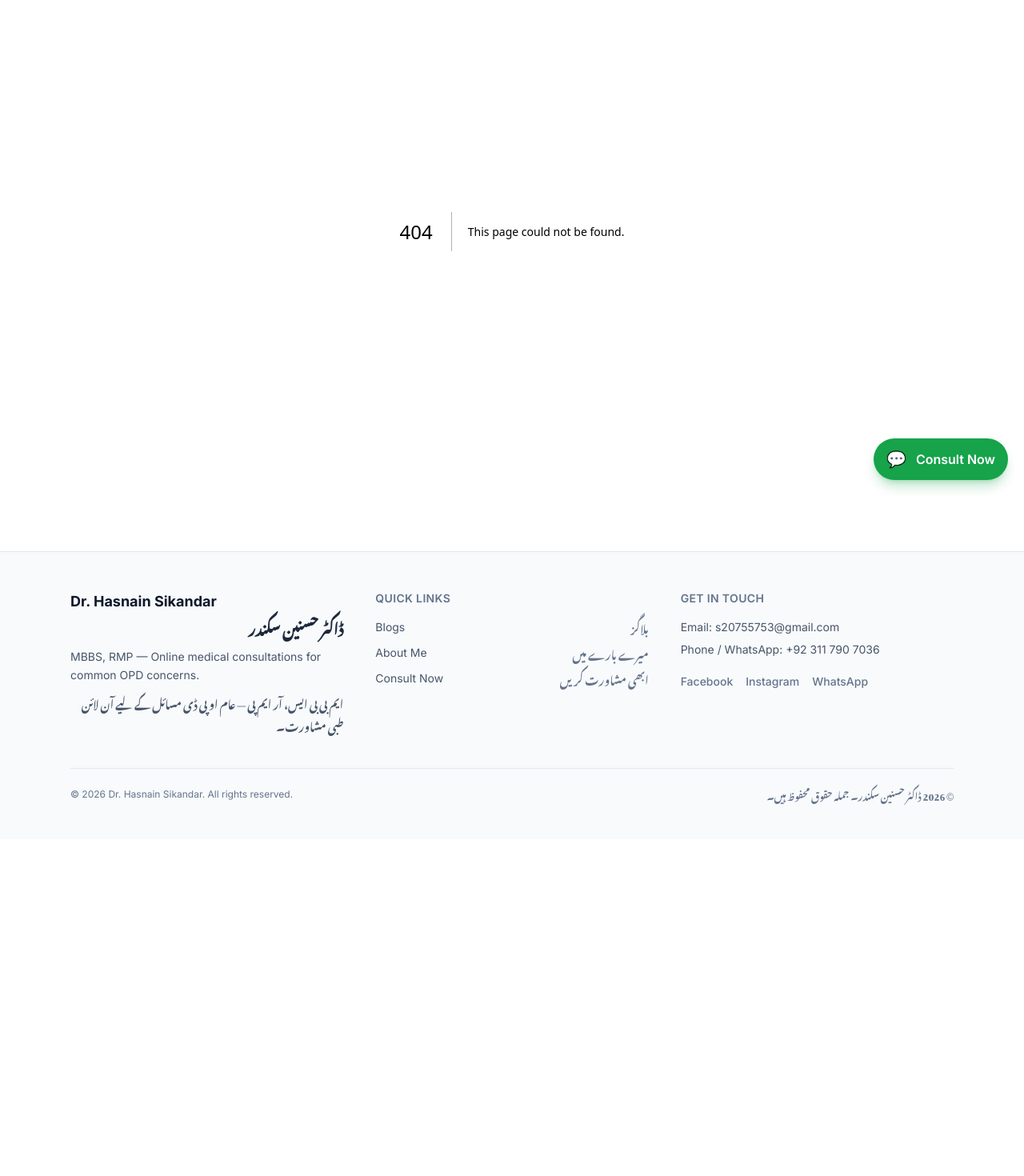
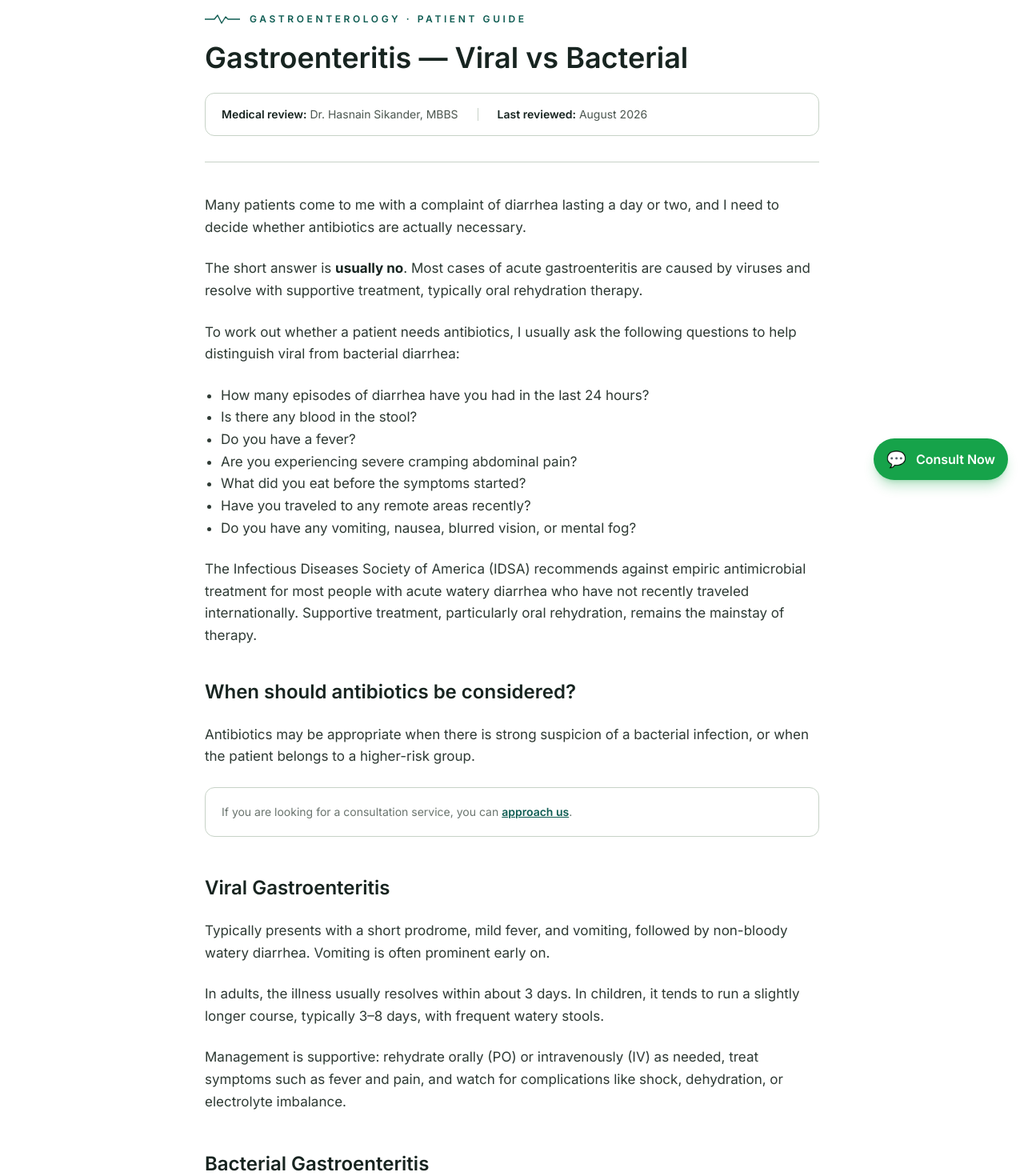
Before and after one commit to Hasnainqq/Instant-Clinic, a Next.js app: page /blogs/gastroenteritis-when-to-give-antibiotic in a window 1280 px wide. Before the commit this address had no page. Shown: the part 180-1650 px from the top of the page at 80% size. Before the commit the page ends 1229 px from the top, so only its background shows below. Built offline with nearby package versions, Linux system fonts and the light colour scheme; a web font is replaced by a local one.

Commit message:
added the new article about viral vs bectarial gastro

```diff
--- /dev/null
+++ b/app/blogs/gastroenteritis-when-to-give-antibiotic/page.jsx
@@ -0,0 +1,223 @@
+import Link from "next/link";
+
+export const metadata = {
+  title: "Gastroenteritis: Viral vs Bacterial",
+  description:
+    "Learn the key differences between viral and bacterial gastroenteritis, including symptoms, stool findings, and when antibiotics are actually appropriate.",
+  keywords: [
+    "viral vs bacterial gastroenteritis",
+    "viral gastroenteritis",
+    "bacterial gastroenteritis",
+    "viral vs bacterial diarrhea",
+  ],
+};
+
+function PulseRule({ className = "" }) {
+  return (
+    <svg
+      width="44"
+      height="12"
+      viewBox="0 0 44 12"
+      fill="none"
+      aria-hidden="true"
+      className={className}
+    >
+      <path
+        d="M0 6H12L16 1L21 11L26 3L29 6H44"
+        stroke="currentColor"
+        strokeWidth="1.4"
+        strokeLinecap="round"
+        strokeLinejoin="round"
+      />
+    </svg>
+  );
+}
+
+export default function GastroenteritisAntibiotics() {
+  return (
+    <article className="bg-white px-4 py-16 font-body lg:px-6">
+      <div className="mx-auto max-w-3xl">
+        <Link
+          href="/blogs"
+          className="mb-10 inline-flex items-center gap-2 text-sm font-semibold text-[#0E5C52] transition-transform hover:-translate-x-0.5"
+        >
+          ← Back to Health Tips &amp; Articles
+        </Link>
+
+        {/* Header */}
+        <header className="mb-10 border-b border-[#C7D3C7] pb-8">
+          <div className="mb-5 flex items-center gap-3 text-[#0E5C52]">
+            <PulseRule />
+            <span className="text-xs font-semibold uppercase tracking-[0.3em]">
+              Gastroenterology · Patient Guide
+            </span>
+          </div>
+
+          <h1 className="font-display text-3xl font-semibold leading-[1.15] text-[#172420] sm:text-4xl">
+            Gastroenteritis — Viral vs Bacterial
+          </h1>
+
+          <div className="mt-6 flex flex-wrap items-center gap-x-6 gap-y-2 rounded-xl border border-[#C7D3C7] bg-white px-5 py-4 text-sm text-[#4B564F]">
+            <span>
+              <span className="font-semibold text-[#172420]">
+                Medical review:
+              </span>{" "}
+              Dr. Hasnain Sikander, MBBS
+            </span>
+            <span
+              className="hidden h-4 w-px bg-[#C7D3C7] sm:block"
+              aria-hidden="true"
+            />
+            <span>
+              <span className="font-semibold text-[#172420]">
+                Last reviewed:
+              </span>{" "}
+              August 2026
+            </span>
+          </div>
+        </header>
+
+        {/* Body */}
+        <div className="space-y-6 text-[17px] leading-relaxed text-[#2E3A34]">
+          <p>
+            Many patients come to me with a complaint of diarrhea lasting a day
+            or two, and I need to decide whether antibiotics are actually
+            necessary.
+          </p>
+          <p>
+            The short answer is{" "}
+            <strong className="text-[#172420]">usually no</strong>. Most cases
+            of acute gastroenteritis are caused by viruses and resolve with
+            supportive treatment, typically oral rehydration therapy.
+          </p>
+          <p>
+            To work out whether a patient needs antibiotics, I usually ask the
+            following questions to help distinguish viral from bacterial
+            diarrhea:
+          </p>
+          <ul className="list-disc pl-5">
+            <li>
+              How many episodes of diarrhea have you had in the last 24 hours?
+            </li>
+            <li>Is there any blood in the stool?</li>
+            <li>Do you have a fever?</li>
+            <li>Are you experiencing severe cramping abdominal pain?</li>
+            <li>What did you eat before the symptoms started?</li>
+            <li>Have you traveled to any remote areas recently?</li>
+            <li>
+              Do you have any vomiting, nausea, blurred vision, or mental fog?
+            </li>
+          </ul>
+          <p>
+            The Infectious Diseases Society of America (IDSA) recommends against
+            empiric antimicrobial treatment for most people with acute watery
+            diarrhea who have not recently traveled internationally. Supportive
+            treatment, particularly oral rehydration, remains the mainstay of
+            therapy.
+          </p>
+
+          <h2 className="font-display pt-4 text-2xl font-semibold text-[#172420]">
+            When should antibiotics be considered?
+          </h2>
+          <p>
+            Antibiotics may be appropriate when there is strong suspicion of a
+            bacterial infection, or when the patient belongs to a higher-risk
+            group.
+          </p>
+          <div className="mt-8 rounded-xl border border-[#C7D3C7] bg-white p-5 text-sm text-[#6B756F]">
+            If you are looking for a consultation service, you can
+            <Link
+              href="/"
+              className="ml-1 font-semibold text-[#0E5C52] underline transition-colors hover:text-[#0E5C52]/80"
+            >
+              approach us
+            </Link>
+            .
+          </div>
+
+          <h2 className="font-display pt-6 text-2xl font-semibold text-[#172420]">
+            Viral Gastroenteritis
+          </h2>
+          <p>
+            Typically presents with a short prodrome, mild fever, and vomiting,
+            followed by non-bloody watery diarrhea. Vomiting is often prominent
+            early on.
+          </p>
+          <p>
+            In adults, the illness usually resolves within about 3 days. In
+            children, it tends to run a slightly longer course, typically 3–8
+            days, with frequent watery stools.
+          </p>
+          <p>
+            Management is supportive: rehydrate orally (PO) or intravenously
+            (IV) as needed, treat symptoms such as fever and pain, and watch for
+            complications like shock, dehydration, or electrolyte imbalance.
+          </p>
+
+          <h2 className="font-display pt-6 text-2xl font-semibold text-[#172420]">
+            Bacterial Gastroenteritis
+          </h2>
+          <p>
+            Bacterial gastroenteritis is more likely to present with high fever,
+            shaking chills, bloody bowel movements (dysentery), and crampy
+            abdominal pain. It can also present with systemic toxicity, and
+            dehydration remains the main complication to watch for.
+          </p>
+
+          <h3 className="font-display pt-2 text-xl font-semibold text-[#172420]">
+            Stool findings
+          </h3>
+          <p>
+            Watery, non-bloody stools favor a viral cause. Mucus or overt blood
+            in the stool almost always points to a bacterial or parasitic
+            infection.
+          </p>
+
+          <h3 className="font-display pt-2 text-xl font-semibold text-[#172420]">
+            Fever characteristics and duration
+          </h3>
+          <p>
+            Viral gastroenteritis typically causes a low-grade fever, while a
+            high or persistent fever — sometimes refractory to antipyretics —
+            suggests a bacterial or other invasive cause. Acute infectious
+            diarrhea generally resolves within 14 days; symptoms lasting longer
+            than that suggest a parasitic or non-infectious cause.
+          </p>
+
+          {/* References */}
+          <div className="pt-6">
+            <div className="mb-4 flex items-center gap-3 text-[#8A8F87]">
+              <PulseRule />
+              <span className="text-xs font-semibold uppercase tracking-[0.3em]">
+                References
+              </span>
+            </div>
+            <ol className="list-decimal space-y-2 pl-5 text-sm text-[#4B564F] marker:text-[#C77D3B] marker:font-semibold">
+              <li>
+                Medscape{" "}
+                <a href="https://emedicine.medscape.com/article/176515-overview">
+                  Viral Gastroenteritis
+                </a>
+              </li>
+              <li>
+                Medscape{" "}
+                <a href="https://emedicine.medscape.com/article/176400-overview">
+                  Bacterial Gastroenteritis
+                </a>
+              </li>
+            </ol>
+          </div>
+
+          {/* Disclaimer */}
+          <div className="mt-8 rounded-xl border border-[#C7D3C7] bg-white p-5 text-sm text-[#6B756F]">
+            <strong className="text-[#172420]">Medical disclaimer:</strong> This
+            article is for general educational purposes and does not replace an
+            individual medical assessment. Antibiotics should be prescribed by a
+            qualified healthcare professional based on the patient's clinical
+            condition and suspected or confirmed cause.
+          </div>
+        </div>
+      </div>
+    </article>
+  );
+}
--- a/app/blogs/page.jsx
+++ b/app/blogs/page.jsx
@@ -4,11 +4,11 @@ import Image from "next/image";
 // Replace this with real posts — from a CMS, MDX files, or a database query.
 const posts = [
   {
-    slug: "fever-when-to-worry",
-    title: "Fever: When Should You Actually Worry?",
-    urduTitle: "بخار: آپ کو کب فکر مند ہونا چاہیے؟",
+    slug: "gastroenteritis-when-to-give-antibiotic",
+    title: "Gastroenteritis: When to Give Antibiotics and When to Avoid Them",
+    urduTitle: "گیسٹرو انٹریٹس: جب انتبیٹیکس دینے چاہئیں اور جب نہ دینے چاہئیں",
     excerpt:
-      "A simple guide to home care for fever, and the warning signs that mean it's time to see a doctor.",
+      "Learn when antibiotics are appropriate for gastroenteritis, when they should be avoided, and how to recognize bacterial diarrhea that may require treatment.",
     urduExcerpt:
       "بخار کی گھریلو دیکھ بھال کے لیے آسان رہنمائی، اور وہ علامات جن میں ڈاکٹر سے رجوع کرنا ضروری ہے۔",
     date: "2026-06-10",
--- a/app/components/navbar.js
+++ b/app/components/navbar.js
@@ -94,7 +94,7 @@ export default function Navbar() {
                     ))}
 
                     <Link
-                        href="/consult"
+                        href="https://wa.me/923117907036"
                         onClick={() => setIsOpen(false)}
                         className="mt-2 rounded-full bg-blue-600 px-5 py-2 text-center text-sm font-semibold text-white shadow-sm transition-colors hover:bg-blue-700"
                     >
```
